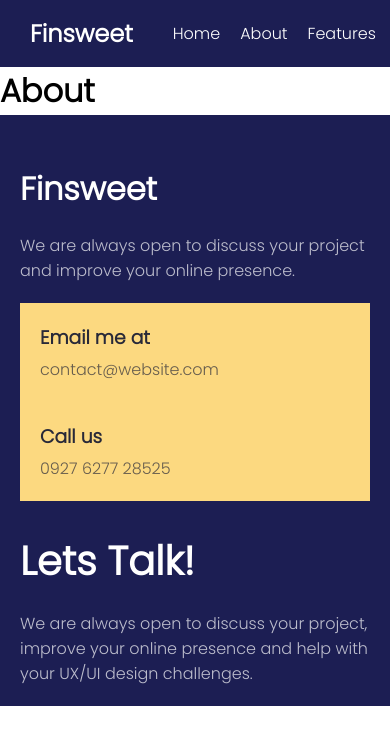
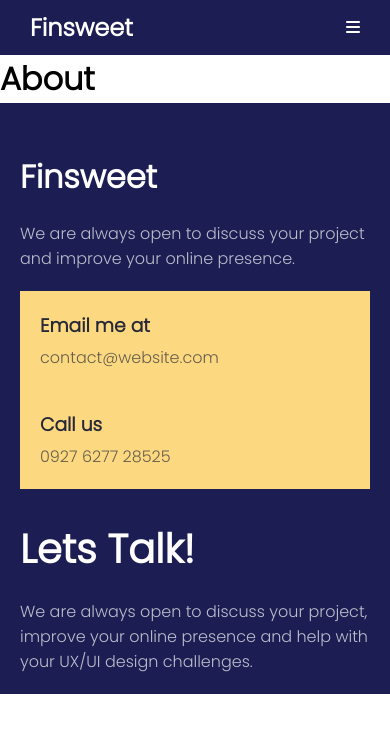
Before and after one commit to Shakhmurad7/finsweet, a React (Vite) app: page /About in a window 390 px wide. Shown: the top 744 px of the page. Built offline with nearby package versions, Linux system fonts and the light colour scheme.

Commit message:
add burgerMenu

```diff
--- a/src/NavbarMetodlar/HomePage/Home.jsx
+++ b/src/NavbarMetodlar/HomePage/Home.jsx
@@ -24,7 +24,9 @@ import AsideData from "./AsideData"
 
 
 
+
 const Home =()=>{
+
 
     return(
         <>
--- a/src/NavbarMetodlar/HomePage/Style.css
+++ b/src/NavbarMetodlar/HomePage/Style.css
@@ -1,195 +1,190 @@
-body{
+body {
   overflow-x: hidden;
   padding: 0;
   margin: 0;
 }
-html{
+html {
   overflow-x: hidden;
 }
-a{
+a {
   text-decoration: none;
 }
-li{
+li {
   list-style: none;
 }
-*{
-    font-family: 'Poppins', sans-serif;
+* {
+  font-family: "Poppins", sans-serif;
   padding: 0;
   margin: 0;
   box-sizing: border-box;
 }
 
 /* ---header--- */
-header{
+header {
   padding: 10px;
-    background-color:
-    #1C1E53;
+  background-color: #1c1e53;
 }
-.Big-container{
+.Big-container {
   padding: 0px 150px;
 }
-.header-container{
+.header-container {
   align-items: center;
   gap: 40px;
   display: flex;
   justify-content: space-between;
 }
-.header-top-left{
-    color: #FFFFFF;
+.header-top-left {
+  color: #ffffff;
 }
-.header-top-right{
+.header-top-right {
   display: flex;
   gap: 50px;
 }
-.header-top-right ul{
+.header-top-right ul {
   align-items: center;
   display: flex;
   gap: 20px;
 }
-.header-top-right ul a{
-    transition: .4s;
-    color:
-    #FFFFFF;
+.header-top-right ul a {
+  transition: 0.4s;
+  color: #ffffff;
 }
-.header-top-right ul a:hover{
+.header-top-right ul a:hover {
   opacity: 0.7;
 }
-.tage-a{
-    transition: .6s;
+.tage-a {
+  transition: 0.6s;
   color: white;
   padding: 10px 40px;
-    border: 1px solid
-    #f4f6fc43;
+  border: 1px solid #f4f6fc43;
   border-radius: 20px;
 }
-.tage-a:hover{
-    background-color:#FCD980;
+.tage-a:hover {
+  background-color: #fcd980;
   color: black;
 }
 
 /* ----navbar---- */
-nav{
-    padding:80px 0px;
-    background-color: #1C1E53;
+nav {
+  padding: 80px 0px;
+  background-color: #1c1e53;
 }
-.nav-container{
+.nav-container {
   align-items: center;
   justify-content: space-between;
   display: flex;
   gap: 40px;
 }
-.nav-left{
+.nav-left {
   width: 100%;
   max-width: 450px;
-    color: #FFFFFF;
+  color: #ffffff;
   display: flex;
   flex-direction: column;
   gap: 20px;
 }
-.nav-left p{
+.nav-left p {
   opacity: 0.7;
 }
-.nav-left h2{
+.nav-left h2 {
   font-size: 3rem;
   width: 100%;
   max-width: 350px;
 }
-.nav-right img{
+.nav-right img {
   width: 100%;
 }
-.nav-left-row{
+.nav-left-row {
   align-items: center;
   display: flex;
   gap: 30px;
 }
-.nav-left-row h3{
+.nav-left-row h3 {
   cursor: pointer;
   color: black;
-    padding: 10px 30px ;
-    border-radius: 20px ;
-    background-color:
-    #FCD980;
+  padding: 10px 30px;
+  border-radius: 20px;
+  background-color: #fcd980;
 }
-.nav-left-icon-row{
+.nav-left-icon-row {
   cursor: pointer;
   display: flex;
   gap: 10px;
   align-items: center;
 }
 /* ---content---- */
-.content{
+.content {
   padding: 50px 0;
   display: flex;
   gap: 100px;
 }
-.content p{
-    color:
-    #282938;
+.content p {
+  color: #282938;
 }
-.content-left-row h4 , .content-left-row i{
-    color:
-    #2405F2;
+.content-left-row h4,
+.content-left-row i {
+  color: #2405f2;
 }
-.content-left h2{
+.content-left h2 {
   font-size: 2.4rem;
 }
-.content-left{
+.content-left {
   width: 100%;
   max-width: 450px;
   display: flex;
   flex-direction: column;
   gap: 10px;
 }
-.content-left-row{
+.content-left-row {
   display: flex;
   align-items: center;
   gap: 10px;
 }
-.content-right{
+.content-right {
   width: 100%;
   max-width: 600px;
   display: flex;
   flex-direction: column;
   gap: 35px;
 }
-.content-right-row{
+.content-right-row {
   display: flex;
   gap: 35px;
 }
-.content-block h3{
+.content-block h3 {
   font-size: 25px;
 }
-.content-block p{
+.content-block p {
   padding: 8px 0px;
 }
 
 /* -project- */
-.project{
+.project {
   width: 100%;
   padding: 70px 0;
 }
-.project-top-text{
+.project-top-text {
   display: flex;
   justify-content: space-between;
 }
 .project-container {
   padding-top: 40px;
 }
-.project-top-text h2{
+.project-top-text h2 {
   font-size: 2rem;
 }
-.project-top-text-row{
+.project-top-text-row {
   cursor: pointer;
   display: flex;
   align-items: center;
   gap: 7px;
 }
-.project-container{
+.project-container {
   gap: 50px;
   display: flex;
   justify-content: space-between;
 }
-.project-block-on-container{
+.project-block-on-container {
   color: white;
   display: flex;
   gap: 10px;
@@ -197,233 +192,237 @@ nav{
   justify-content: center;
   padding: 120px 20px 20px 20px;
   height: 100%;
-    background-color:#1c1e53c1;
+  background-color: #1c1e53c1;
   position: absolute;
   left: 0;
   width: 100%;
   max-width: 350px;
   top: 0;
 }
-.project-block-row-icon{
+.project-block-row-icon {
   padding-top: 20px;
-    color:
-    #FCD980;
+  color: #fcd980;
   cursor: pointer;
   display: flex;
   align-items: center;
   gap: 10px;
 }
-.projecr-block{
+.projecr-block {
   position: relative;
 }
-.project-on-right-block{
+.project-on-right-block {
   padding: 80px 100px 20px 20px;
   display: flex;
   flex-direction: column;
-    justify-content: center ;
+  justify-content: center;
   color: white;
   position: absolute;
   inset: 0;
   background-color: #1c1e53c1;
 }
-.project-left{
+.project-left {
   position: relative;
 }
-.project-left img{
+.project-left img {
   width: 100%;
 }
-.project-right img{
+.project-right img {
   width: 100%;
 }
-.projecr-block1{
-    padding-top:50px;
+.projecr-block1 {
+  padding-top: 50px;
 }
 
 /* ----Card-container---- */
-.Card-Big-Container{
+.Card-Big-Container {
   padding: 50px 0;
-    background-color:
-    #e4ebff;
+  background-color: #e4ebff;
 }
 
-.Card-container{
+.Card-container {
   justify-content: center;
   gap: 50px;
   display: flex;
   flex-wrap: wrap;
 }
-.card p{
+.card p {
   padding: 10px 0px;
 }
-.card{
+.card {
   background-color: white;
   padding: 30px;
   width: 100%;
   max-width: 350px;
 }
 
-.Card-top-text{
+.Card-top-text {
   text-align: center;
   width: 100%;
   max-width: 600px;
 }
-.Card-top-text h2{
+.Card-top-text h2 {
   text-align: center;
 }
 
-.Card-top-text h2{
+.Card-top-text h2 {
   font-weight: bold;
-    padding-top: 15px ;
+  padding-top: 15px;
   font-size: 3rem;
 }
-.card-item-top{
+.card-item-top {
   padding: 50px 0px;
   display: flex;
   align-items: center;
   justify-content: center;
-
 }
 
 /* ----Swiper---- */
-.Swiper-container{
+.Swiper-container {
   padding: 50px 0px;
   display: flex;
   gap: 50px;
 }
-.Swiper-left-contente{
+.Swiper-left-contente {
   width: 100%;
   max-width: 300px;
   display: flex;
   flex-direction: column;
   gap: 15px;
 }
-.Swiper-content{
+.Swiper-content {
   cursor: pointer;
 }
-.swiper-img img{
+.swiper-img img {
   border-radius: 50%;
 }
-.swiper-img{
+.swiper-img {
   padding-top: 40px;
   display: flex;
   gap: 8px;
 }
-.swiper-pagination-fraction, .swiper-pagination-custom, .swiper-horizontal > .swiper-pagination-bullets, .swiper-pagination-bullets.swiper-pagination-horizontal{
+.swiper-pagination-fraction,
+.swiper-pagination-custom,
+.swiper-horizontal > .swiper-pagination-bullets,
+.swiper-pagination-bullets.swiper-pagination-horizontal {
   display: none;
 }
-.swiper-button-prev, .swiper-rtl .swiper-button-next{
+.swiper-button-prev,
+.swiper-rtl .swiper-button-next {
   right: 100px !important;
   left: auto !important;
   top: 150px !important;
 }
-.swiper-button-next, .swiper-rtl .swiper-button-prev{
+.swiper-button-next,
+.swiper-rtl .swiper-button-prev {
   top: 150px !important;
   right: 60px !important;
 }
-.swiper-button-next:after, .swiper-rtl .swiper-button-prev:after , .swiper-button-prev:after, .swiper-rtl .swiper-button-next:after{
+.swiper-button-next:after,
+.swiper-rtl .swiper-button-prev:after,
+.swiper-button-prev:after,
+.swiper-rtl .swiper-button-next:after {
   font-size: 25px !important;
 }
 
 /* ----accardion---- */
-.accardion-container{
+.accardion-container {
   padding: 50px 0;
   display: flex;
   justify-content: space-between;
 }
-.accardion-left{
+.accardion-left {
   width: 100%;
   max-width: 300px;
   display: flex;
   flex-direction: column;
   gap: 15px;
 }
-.accardion-right{
+.accardion-right {
   cursor: pointer;
   width: 100%;
   max-width: 700px;
 }
-.accardion-right-row{
+.accardion-right-row {
   display: flex;
   gap: 25px;
   align-items: baseline;
 }
-.accardion-big-row{
+.accardion-big-row {
   display: flex;
   gap: 20px;
 }
-.accardion-right-row h3{
+.accardion-right-row h3 {
   font-size: 24px;
-    color: #2405F2;
+  color: #2405f2;
 }
-.accardion-right-row-text-active p{
-    transition: .5s;
+.accardion-right-row-text-active p {
+  transition: 0.5s;
   padding: 10px 0;
   height: auto;
 }
-.accardion-right-big-row span{
+.accardion-right-big-row span {
   font-size: 25px;
 }
-.accardion-right-big-row{
+.accardion-right-big-row {
   display: flex;
   justify-content: space-between;
 }
-.accardion-right-text{
+.accardion-right-text {
   display: flex;
-    flex-direction:column;
+  flex-direction: column;
   gap: 25px;
 }
-.accardion-right-row-text p{
-    transition: .5s;
+.accardion-right-row-text p {
+  transition: 0.5s;
   overflow: hidden;
   height: 0;
 }
 
-
 /* ----section---- */
-.section-left{
+.section-left {
   width: 100%;
-    max-width:600px;
+  max-width: 600px;
   position: relative;
 }
-.section-left img{
+.section-left img {
   width: 100%;
   height: 100%;
 }
-.sectio-left-position{
-    background-color:#1c1e5389;
+.sectio-left-position {
+  background-color: #1c1e5389;
   position: absolute;
   padding: 80px;
   color: white;
   inset: 0;
 }
-.sectio-left-position h2{
+.sectio-left-position h2 {
   font-size: 2.8rem;
 }
-.section-right{
+.section-right {
   width: 100%;
-    background-color: #1C1E53;
+  background-color: #1c1e53;
 }
-.sectin-conrainer{
+.sectin-conrainer {
   padding: 80px 0;
   display: flex;
 }
-.section-right{
+.section-right {
   color: white;
   display: flex;
   flex-direction: column;
   gap: 10px;
   padding: 80px;
 }
-.section-right p{
+.section-right p {
   margin: 15px 0;
 }
-.input-section{
+.input-section {
   display: flex;
   flex-direction: column;
   gap: 10px;
   width: 100%;
 }
-.section-right-row{
+.section-right-row {
   margin-top: 15px;
   cursor: pointer;
   justify-content: center;
@@ -431,7 +430,7 @@ nav{
   gap: 15px;
   align-items: center;
 }
-.input-section input{
+.input-section input {
   border-radius: 5px;
   color: white;
   padding: 15px;
@@ -440,231 +439,321 @@ nav{
   border: 1px solid rgba(255, 255, 255, 0.364);
   outline: none;
 }
-.input-section button{
+.input-section button {
   margin-top: 15px;
   cursor: pointer;
   padding: 15px;
   border-radius: 20px;
   border: none;
-    background-color: #FCD980 ;
+  background-color: #fcd980;
 }
 
-
 /* ----section---- */
-aside{
+aside {
   padding: 50px 0;
 }
-.section-row-icon{
+.section-row-icon {
   cursor: pointer;
   display: flex;
   gap: 10px;
   align-items: center;
 }
-.aside-container{
+.aside-container {
   padding: 50px 0;
   display: flex;
   gap: 50px;
 }
-.aside-card img{
+.aside-card img {
   width: 100%;
 }
-.aside-card{
+.aside-card {
   display: flex;
   flex-direction: column;
   gap: 10px;
-    width:100%;
+  width: 100%;
   max-width: 400px;
 }
-.aside-top-text-h2{
+.aside-top-text-h2 {
   font-size: 2rem;
 }
-.aside-container-text{
-    color:
-    #282938;
+.aside-container-text {
+  color: #282938;
 }
 
-
-
-
 /* ---Footer---- */
-footer{
-    background-color: #1C1E53;
-    padding-top:50px;
+footer {
+  background-color: #1c1e53;
+  padding-top: 50px;
 }
-.footer-container{
+.footer-container {
   display: flex;
   justify-content: space-between;
 }
-.footer-left p{
+.footer-left p {
   width: 100%;
   max-width: 400px;
 }
-.footer-left h2{
+.footer-left h2 {
   font-size: 2rem;
 }
-.footer-left{
-    color: #FFFFFF;
+.footer-left {
+  color: #ffffff;
   display: flex;
   flex-direction: column;
   gap: 20px;
 }
-.footer-bottom p , .footer-left p , .footer-right p{
+.footer-bottom p,
+.footer-left p,
+.footer-right p {
   opacity: 0.7;
 }
-.footer-bottom{
+.footer-bottom {
   color: black;
   display: flex;
   gap: 40px;
   padding: 20px 130px 20px 20px;
-    background-color:#FCD980;
+  background-color: #fcd980;
 }
-.footer-botton-block{
-    color:
-    #282938;
+.footer-botton-block {
+  color: #282938;
   display: flex;
   flex-direction: column;
   gap: 5px;
 }
-.footer-botton-block p{
+.footer-botton-block p {
   opacity: 0.7;
 }
-.footer-right{
+.footer-right {
   display: flex;
   flex-direction: column;
   gap: 20px;
   width: 100%;
   max-width: 400px;
-    color: #FFFFFF;
+  color: #ffffff;
 }
-.footer-right h2{
+.footer-right h2 {
   font-size: 2.5rem;
 }
-.footer-end{
-    background-color: #FFFFFF;
+.footer-end {
+  background-color: #ffffff;
   padding: 30px 0px;
   display: flex;
   justify-content: space-between;
 }
-.footer-end p{
+.footer-end p {
   cursor: pointer;
 }
-.footer-end ul{
+.footer-end ul {
   display: flex;
   gap: 30px;
 }
-.footer-end ul a{
-    color:
-    #282938;
+.footer-end ul a {
+  color: #282938;
   cursor: pointer;
 }
+.menu-icon {
+  color: white;
+}
+.menu-icon {
+  display: none;
+}
 
-@media(max-width:1320px){
-    .Big-container{
+@media (max-width: 1320px) {
+  .Big-container {
     padding: 0px 50px;
   }
-    .project-on-right-block{
+  .project-on-right-block {
     font-size: 13px;
     padding: 40px;
   }
-    .sectio-left-position{
+  .sectio-left-position {
     padding: 60px;
   }
 }
 
-@media(max-width:992px){
-    .footer-container{
+@media (max-width: 992px) {
+  .footer-container {
     flex-wrap: wrap;
     gap: 30px;
-
   }
-    .aside-container{
+  .aside-container {
     justify-content: center;
     flex-wrap: wrap;
   }
-    .sectio-left-position{
+  .sectio-left-position {
     padding: 100px 30px;
     font-size: 12px;
   }
-    .sectio-left-position h2{
+  .sectio-left-position h2 {
     font-size: 25px;
   }
   .aside-top-text-h2 {
     text-align: center;
   }
-    .accardion-container{
+  .accardion-container {
     gap: 40px;
   }
-    .accardion-container,.Swiper-container {
+  .accardion-container,
+  .Swiper-container {
     flex-wrap: wrap;
     justify-content: center;
   }
-    .Swiper-left-contente , .accardion-left{
+  .Swiper-left-contente,
+  .accardion-left {
     text-align: center;
     max-width: 600px;
     gap: 5px;
   }
-    .content{
+  .content {
     justify-content: center;
     flex-wrap: wrap;
   }
-    .content-left{
+  .content-left {
     align-items: center;
     text-align: center;
   }
   .accardion-right-big-row {
     gap: 20px;
   }
-    .nav-left h2{
+  .nav-left h2 {
     font-size: 2rem;
   }
 }
-@media(max-width:790px){
-    .Swiper-content h1{
+@media (max-width: 790px) {
+    .header-top-right{
+        gap: 0;
+    }
+    .tage-a{
+        padding: 10px;
+        border: none;
+        width: fit-content;
+    }
+  .header-top-right ul {
+    padding: 10px;
+    align-items: flex-start;
+    display: flex;
+    flex-direction: column;
+  }
+  .header-top-right {
+    flex-direction: column;
+    transition: 0.4s;
+    z-index: 100;
+    background: rgb(130,0,147);
+    background: linear-gradient(186deg, rgba(130,0,147,1) 8%, rgba(0,23,147,1) 53%, rgba(145,0,255,1) 95%);
+    position: fixed;
+    top: 0;
+    right: 0;
+    left: 0;
+    padding: 10px;
+    width: 50%;
+    height: 100%;
+  }
+  .active.header-top-right {
+    left: -100%;
+  }
+  .header-top-right ul a {
+    color: white;
+  }
+  .menu-icon {
+    display: block;
+  }
+  .project-right {
+    display: flex;
+    gap: 30px;
+  }
+  .project-container {
+    flex-direction: column;
+  }
+  .Swiper-content h1 {
     font-size: 25px;
   }
-    .section-left{
+  .section-left {
     display: none;
   }
-    .nav-left h2{
+  .nav-left h2 {
     max-width: 100%;
   }
-    .nav-right{
+  .nav-right {
     display: none;
   }
-    .nav-left{
+  .nav-left {
     text-align: center;
   }
-    .nav-left-row , .nav-container{
+  .nav-left-row,
+  .nav-container {
     justify-content: center;
   }
 }
 
-@media(max-width:600px){
-    .swiper-button-next:after, .swiper-rtl .swiper-button-prev:after , .swiper-button-prev:after, .swiper-rtl .swiper-button-next:after{
+@media (max-width: 600px) {
+  .content-block {
+    text-align: center;
+    width: 100%;
+    max-width: 300px;
+  }
+  .content-right-row {
+    align-items: center;
+    flex-direction: column;
+  }
+  .project-top-text h2 {
+    font-size: 20px;
+  }
+  .project-top-text {
+    flex-direction: column;
+  }
+  .project-block-on-container {
+    padding: 30px;
+  }
+  .Card-top-text h2 {
+    font-size: 2rem;
+  }
+  .swiper-button-next:after,
+  .swiper-rtl .swiper-button-prev:after,
+  .swiper-button-prev:after,
+  .swiper-rtl .swiper-button-next:after {
     font-size: 20px !important;
   }
-    .swiper-button-next, .swiper-rtl .swiper-button-prev{
+  .swiper-button-next,
+  .swiper-rtl .swiper-button-prev {
     top: 170px !important;
     right: 30px !important;
   }
-    .swiper-button-prev, .swiper-rtl .swiper-button-next{
+  .swiper-button-prev,
+  .swiper-rtl .swiper-button-next {
     right: 60px !important;
-        top: 170px !important
+    top: 170px !important;
   }
-    .Swiper-content h1{
+  .Swiper-content h1 {
     font-size: 20px;
   }
-    .section-right{
+  .section-right {
     padding: 30px;
   }
-    .Big-container{
-        padding:  0 20px;
+  .Big-container {
+    padding: 0 20px;
   }
-    .footer-bottom{
+  .footer-bottom {
     flex-direction: column;
     padding: 20px;
   }
-    .footer-end{
+  .footer-end {
     display: none;
   }
 }
+@media (max-width: 400px) {
+  .nav-left-row {
+    flex-direction: column;
+  }
+  .project-block-on-container h2 {
+    font-size: 15px;
+  }
+  .project-block-on-container p {
+    font-size: 12px;
+  }
+  .project-block-on-container {
+    gap: 0px;
+  }
+  .project-right {
+    flex-direction: column;
+  }
+}
--- a/src/Pages/Header.jsx
+++ b/src/Pages/Header.jsx
@@ -1,5 +1,6 @@
-
+import { useState } from "react"
 const Header =()=>{
+    const [menu , setmenu] = useState(false)
     return(
         <>
             <header>
@@ -11,7 +12,7 @@ const Header =()=>{
                         <h2>Finsweet </h2>
                     </div>
 
-                    <div className="header-top-right">
+                    <div className={`header-top-right ${menu? `header-top-right`:`active`}`}>
                         <ul>
                             <a href={'/'}><li>Home</li></a>
                             <a href={'/About'}><li>About</li></a>
@@ -23,6 +24,11 @@ const Header =()=>{
 
                         <a className="tage-a" href={"/Contact"}>Contact</a>
                     </div>
+
+                        <div className="menu-icon" onClick={()=> setmenu(!menu)}>
+                            {menu ? <i class="fa-solid fa-xmark"></i> :<i class="fa-solid fa-bars"></i>}
+
+                        </div>
                 </div>
 
 
```
Lines whose indentation alone changed are shown as unchanged.
